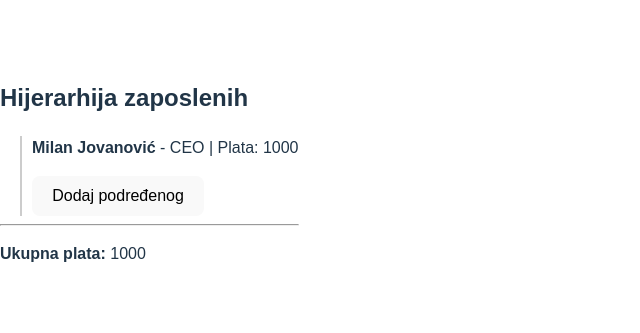
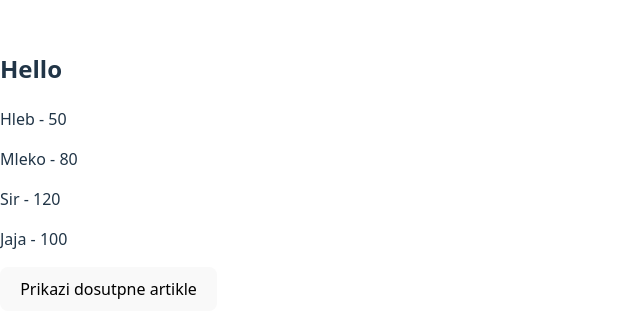
Before and after one commit to luidji95/practice, a React (Vite) app: page / in a window 1280 px wide. Shown: the part 229-562 px from the top of the page, without its empty margins (0-640 px from the left). Built offline with nearby package versions, Linux system fonts and the light colour scheme.

Commit message:
practice

```diff
--- a/src/App.tsx
+++ b/src/App.tsx
@@ -1,55 +1,35 @@
 import { useState } from "react";
-import ListaRadnika from "./ListaRadnika";
-import { v4 as uuidv4 } from "uuid"; // Za generisanje ID-a
 
-const initialEmployee = {
-  id: uuidv4(),
-  ime: "Milan",
-  prezime: "Jovanović",
-  titula: "CEO",
-  plata: 1000,
-  zaposleni: [],
-};
+const proizvodi = [
+  { id: 1, naziv: "Hleb", cena: 50, dostupan: true },
+  { id: 2, naziv: "Mleko", cena: 80, dostupan: false },
+  { id: 3, naziv: "Sir", cena: 120, dostupan: true },
+  { id: 4, naziv: "Jaja", cena: 100, dostupan: true },
+];
 
 function App() {
-  const [firma, setFirma] = useState(initialEmployee);
+  const [artikli, setArtikli] = useState(proizvodi);
+  console.log(artikli);
 
-  const dodajZaposlenog = (parentId) => {
-    const dodaj = (zaposleni) => {
-      if (zaposleni.id === parentId) {
-        const novi = {
-          id: uuidv4(),
-          ime: `Novi${Math.floor(Math.random() * 1000)}`,
-          prezime: "Zaposleni",
-          titula: "Developer",
-          plata: zaposleni.plata + 1000,
-          zaposleni: [],
-        };
-        return { ...zaposleni, zaposleni: [...zaposleni.zaposleni, novi] };
-      }
-      return {
-        ...zaposleni,
-        zaposleni: zaposleni.zaposleni.map(dodaj),
-      };
-    };
-    setFirma((prev) => dodaj(prev));
-  };
+  const prikaziDostupneArtikle = () => {
+    const dostupniArtikli = artikli
+      .filter((artikl) => artikl.dostupan)
+      .map((artikl) => ({ ...artikl, cena: artikl.cena * 1.1 }));
 
-  const izracunajUkupnuPlatu = (zaposleni) => {
-    return (
-      zaposleni.plata +
-      zaposleni.zaposleni.reduce((sum, z) => sum + izracunajUkupnuPlatu(z), 0)
-    );
+    setArtikli(dostupniArtikli);
   };
 
   return (
-    <div style={{ fontFamily: "sans-serif" }}>
-      <h2>Hijerarhija zaposlenih</h2>
-      <ListaRadnika radnik={firma} onDodaj={dodajZaposlenog} />
-      <hr />
-      <p>
-        <strong>Ukupna plata:</strong> {izracunajUkupnuPlatu(firma)}
-      </p>
+    <div>
+      <h2>Hello</h2>
+      {artikli.map((item) => (
+        <p key={item.id}>
+          {item.naziv} - {item.cena}
+        </p>
+      ))}
+      <button onClick={() => prikaziDostupneArtikle()}>
+        Prikazi dosutpne artikle
+      </button>
     </div>
   );
 }
--- a/src/ListaRadnika.tsx
+++ b/src/ListaRadnika.tsx
@@ -1,20 +1,20 @@
-import Radnik from "./Radnik";
+// import Radnik from "./Radnik";
 
-const ListaRadnika = ({ radnik, onDodaj }) => {
-  return (
-    <div
-      style={{ marginLeft: 20, borderLeft: "2px solid #ccc", paddingLeft: 10 }}
-    >
-      <Radnik radnik={radnik} onDodaj={onDodaj} />
-      {radnik.zaposleni.length > 0 && (
-        <div>
-          {radnik.zaposleni.map((z) => (
-            <ListaRadnika key={z.id} radnik={z} onDodaj={onDodaj} />
-          ))}
-        </div>
-      )}
-    </div>
-  );
-};
+// const ListaRadnika = ({ radnik, onDodaj }) => {
+//   return (
+//     <div
+//       style={{ marginLeft: 20, borderLeft: "2px solid #ccc", paddingLeft: 10 }}
+//     >
+//       <Radnik radnik={radnik} onDodaj={onDodaj} />
+//       {radnik.zaposleni.length > 0 && (
+//         <div>
+//           {radnik.zaposleni.map((z) => (
+//             <ListaRadnika key={z.id} radnik={z} onDodaj={onDodaj} />
+//           ))}
+//         </div>
+//       )}
+//     </div>
+//   );
+// };
 
-export default ListaRadnika;
+// export default ListaRadnika;
--- a/src/Radnik.tsx
+++ b/src/Radnik.tsx
@@ -1,15 +1,15 @@
-const Radnik = ({ radnik, onDodaj }) => {
-  return (
-    <div>
-      <p>
-        <strong>
-          {radnik.ime} {radnik.prezime}
-        </strong>{" "}
-        - {radnik.titula} | Plata: {radnik.plata}
-      </p>
-      <button onClick={() => onDodaj(radnik.id)}>Dodaj podređenog</button>
-    </div>
-  );
-};
+// const Radnik = ({ radnik, onDodaj }) => {
+//   return (
+//     <div>
+//       <p>
+//         <strong>
+//           {radnik.ime} {radnik.prezime}
+//         </strong>{" "}
+//         - {radnik.titula} | Plata: {radnik.plata}
+//       </p>
+//       <button onClick={() => onDodaj(radnik.id)}>Dodaj podređenog</button>
+//     </div>
+//   );
+// };
 
-export default Radnik;
+// export default Radnik;
```
